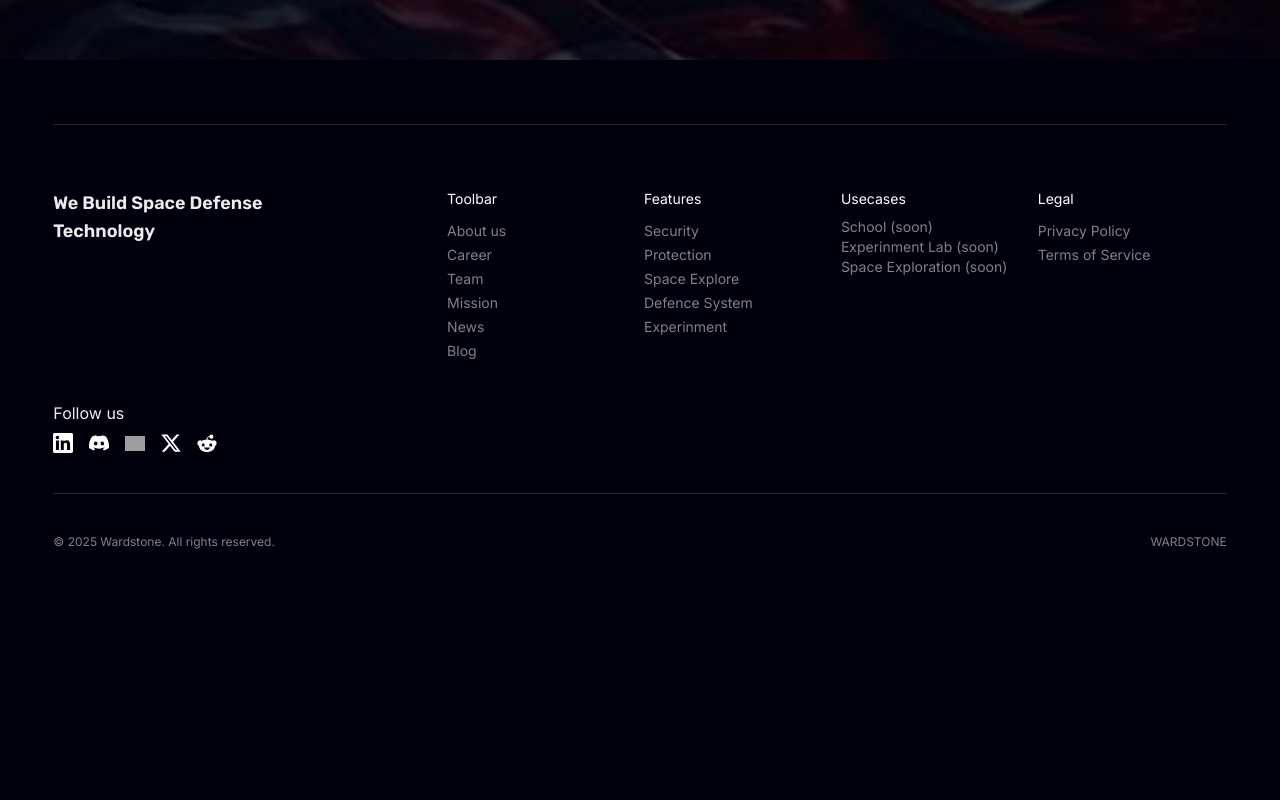
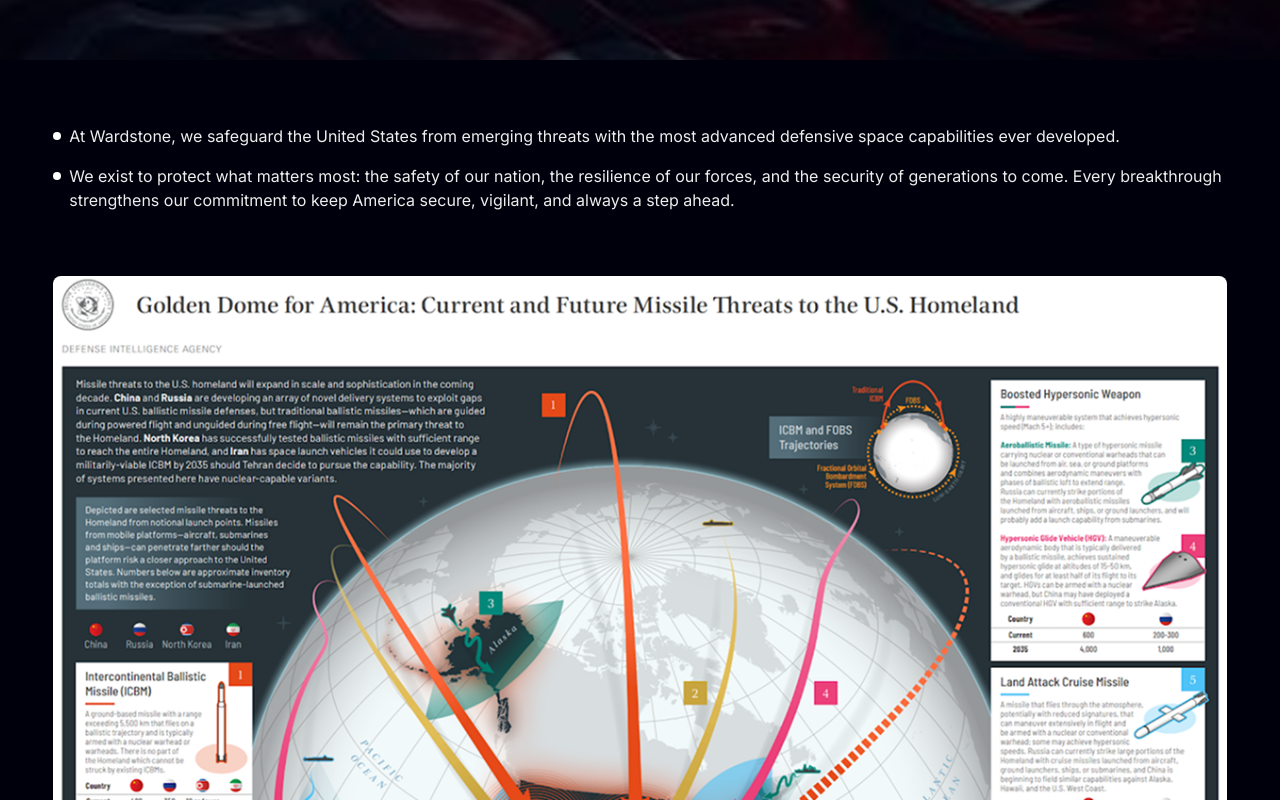
Before and after one commit to 221fa04732/WardStone, a Next.js app: page /mission in a window 1280 px wide. Shown: the part 440-1240 px from the top of the page. Before the commit the page ends 1054 px from the top, so only its background shows below. Built offline with nearby package versions, Linux system fonts and the light colour scheme; grey boxes are pictures that could not be loaded.

Commit message:
mission overview section added

```diff
--- a/app/mission/page.tsx
+++ b/app/mission/page.tsx
@@ -1,11 +1,13 @@
 import Footer from "@/components/component/footer"
 import MissionLanding from "@/components/component/missionLanding"
+import MissionOverview from "@/components/component/missionOverview"
 import Navbar from "@/components/component/navbar"
 
 export default function Mission(){
-    return(<div className="flex flex-col items-center justify-center min-h-screen min-w-full">
+    return(<div className="flex flex-col items-center justify-start min-h-screen min-w-full">
         <Navbar />
         <MissionLanding />
+        <MissionOverview />
         <Footer />
     </div>)
 }
--- /dev/null
+++ b/components/component/missionOverview.tsx
@@ -0,0 +1,11 @@
+import Image from "next/image";
+
+export default function MissionOverview(){
+    return(<div className="w-11/12 flex flex-col justify-center items-center gap-16 my-16">
+        <div className="w-full flex flex-col justify-center items-start text-sm md:text-base gap-2 md:gap-4">
+            <div className="flex justify-center items-start gap-1 md:gap-2"><div className="max-h-2 max-w-2 min-h-2 min-w-2 bg-white rounded-full mt-1.5 md:mt-2"></div>At Wardstone, we safeguard the United States from emerging threats with the most advanced defensive space capabilities ever developed.</div>
+            <div className="flex justify-center items-start gap-1 md:gap-2"><div className="max-h-2 max-w-2 min-h-2 min-w-2 bg-white rounded-full mt-1.5 md:mt-2"></div>We exist to protect what matters most: the safety of our nation, the resilience of our forces, and the security of generations to come. Every breakthrough strengthens our commitment to keep America secure, vigilant, and always a step ahead.</div>
+        </div>
+        <Image src={'/mission.png'} alt="mission" width={1000} height={1000} className="object-contain w-full h-full rounded-md"/>
+    </div>)
+}
```
Also changed, not shown: public/mission.png (added).
